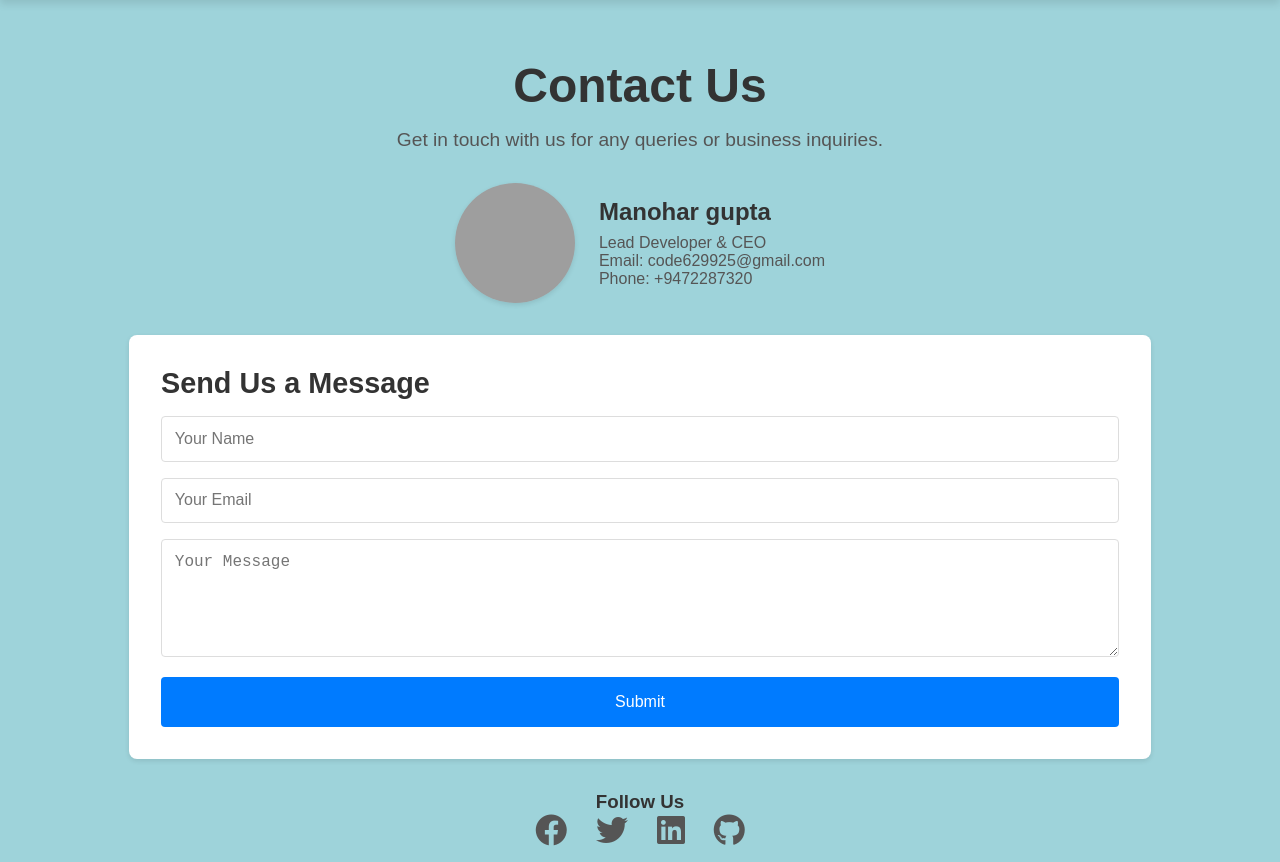
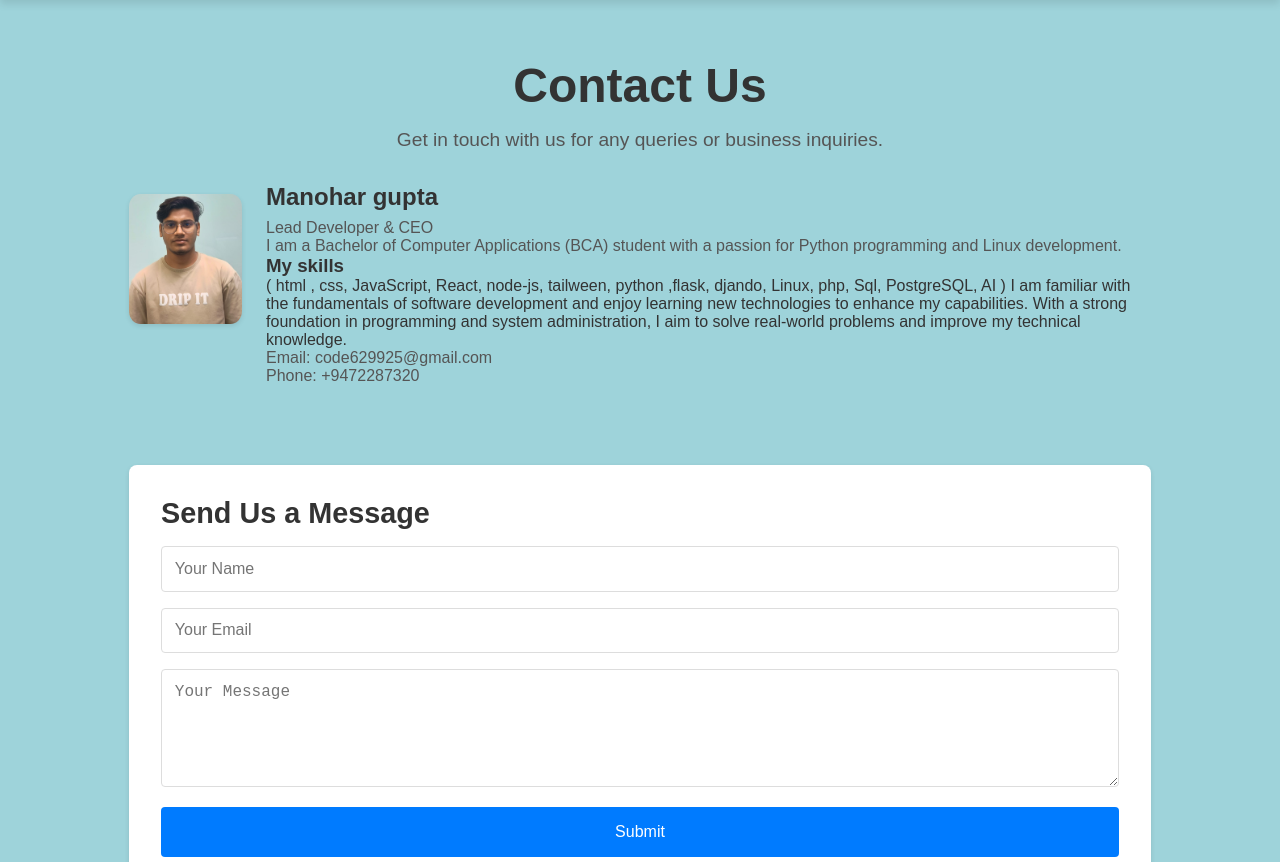
Before and after one commit to manohar6299/render-flask, a Flask app: page /contact in a window 1280 px wide. Shown: the part 90-952 px from the top of the page. Run offline with Flask 3, Linux system fonts and the light colour scheme; a user stored in the database is signed in; grey boxes are pictures that could not be loaded.

Commit message:
manohar commit

```diff
--- a/app.py
+++ b/app.py
@@ -1,5 +1,9 @@
 from flask import Flask, request, render_template, redirect, session, url_for
-from flask_sqlalchemy import SQLAlchemy  # Import SQLAlchemy
+# from flask_sqlalchemy import SQLAlchemy # Import SQLAlchemy
+from flask_sqlalchemy import SQLAlchemy
+import os
+from dotenv import load_dotenv
+
 import bcrypt
 from itsdangerous import URLSafeTimedSerializer
 from flask_mail import Mail, Message
@@ -7,8 +11,13 @@ from functools import wraps
 from datetime import datetime
 from flask_cors import CORS
 
+
 app = Flask(__name__)
-app.config['SQLALCHEMY_DATABASE_URI'] = 'sqlite:///database.db'
+load_dotenv()
+
+# app.config['SQLALCHEMY_DATABASE_URI'] = os.environ.get('postgresql://manohar:Z5Y6y87JGnVqFmwcLnC1hSwA4PbPwwN5@dpg-csfsvrrtq21c73a89r3g-a/manohar')
+app.config['SQLALCHEMY_DATABASE_URI'] = 'postgresql://manohar:Z5Y6y87JGnVqFmwcLnC1hSwA4PbPwwN5@dpg-csfsvrrtq21c73a89r3g-a.oregon-postgres.render.com/manohar'
+app.config['ADMIN_KEY'] = os.getenv('ADMIN_KEY')
 app.config['MAIL_SERVER'] = 'smtp.gmail.com'
 app.config['MAIL_PORT'] = 587
 app.config['MAIL_USE_TLS'] = True
@@ -141,6 +150,10 @@ def register():
         email = request.form['email']
         password = request.form['password']
         is_admin = request.form.get('is_admin') == 'on'  # Checkbox for admin
+        admin_key = request.form.get('admin_key')
+
+        if is_admin and admin_key != app.config['ADMIN_KEY']:
+            return render_template('register.html', error='Invalid admin key.')
 
         existing_user = Users.query.filter_by(email=email).first()
         if existing_user:
--- a/templates/contact.html
+++ b/templates/contact.html
@@ -1,12 +1,9 @@
-{% extends 'navbar.html' %}
-{% set title = "Contact Us" %}
-
-{% block content %}
+{% extends 'navbar.html' %} {% set title = "Contact Us" %} {% block content %}
 <!DOCTYPE html>
 <html lang="en">
     <head>
-    <meta charset="UTF-8">
-    <meta name="viewport" content="width=device-width, initial-scale=1.0">
+        <meta charset="UTF-8" />
+        <meta name="viewport" content="width=device-width, initial-scale=1.0" />
         <title>Contact Us</title>
         <style>
             /* Global Styling */
@@ -46,19 +43,20 @@
         .profile-section {
         display: flex;
         align-items: center;
-            margin-bottom: 2rem;
+        margin-bottom: 5rem;
         gap: 1.5rem;
         justify-content: center; /* Center profile section */
     }
 
     .profile-pic {
         width: 120px;
-            height: 120px;
-            border-radius: 50%;
+        height: 130px;
+        border-radius: 10%;
+        margin-bottom: 10px;
         object-fit: cover;
         box-shadow: 0 2px 5px rgba(0, 0, 0, 0.1);
+        margin-top: -40px; /* Move the profile picture slightly up */
     }
-
             .profile-info h2 {
                 font-size: 1.5rem;
                 margin-bottom: 0.5rem;
@@ -134,6 +132,7 @@
                 .profile-pic {
                     width: 80px;
                     height: 80px;
+                    margin-bottom: 10px;
                 }
 
                 .contact-form h2 {
@@ -197,11 +196,6 @@
                     font-size: 1rem;
                 }
             }
-
-
-
-
-
         </style>
     </head>
     <body>
@@ -211,10 +205,17 @@
 
             <!-- Profile Section -->
             <div class="profile-section">
-            <img src="https://images.pexels.com/photos/546819/pexels-photo-546819.jpeg?auto=compress&cs=tinysrgb&w=1260&h=750&dpr=2" alt="Profile Picture" class="profile-pic">
+                <img src="{{ url_for('static', filename='images/manohar-img.jpg') }}" alt="Profile Picture" class="profile-pic" />
+
                 <div class="profile-info">
                     <h2>Manohar gupta</h2>
                     <p>Lead Developer & CEO</p>
+                    <p> I am a Bachelor of Computer Applications (BCA) student with a passion for
+                        Python programming and Linux development. <h3>My skills</h3>    (  html , css, JavaScript,
+                        React, node-js, tailween, python ,flask, djando, Linux, php, Sql, PostgreSQL, AI   )
+                          I am familiar with the fundamentals of software development and enjoy learning
+                          new technologies to enhance my capabilities. With a strong foundation in programming
+                          and system administration, I aim to solve real-world problems and improve my technical knowledge.</p>
                     <p>Email: code629925@gmail.com</p>
                     <p>Phone: +9472287320</p>
                 </div>
@@ -224,8 +225,8 @@
             <div class="contact-form">
                 <h2>Send Us a Message</h2>
                 <form action="/contact" method="POST">
-                <input type="text" name="username" placeholder="Your Name" required>
-                <input type="email" name="email" placeholder="Your Email" required>
+                    <input type="text" name="username" placeholder="Your Name" required />
+                    <input type="email" name="email" placeholder="Your Email" required />
                     <textarea name="message" rows="5" placeholder="Your Message" required></textarea>
                     <button type="submit">Submit</button>
                 </form>
@@ -240,10 +241,10 @@
                 <a href="https://twitter.com" target="_blank" title="Twitter">
                     <i class="fab fa-twitter"></i>
                 </a>
-            <a href="https://linkedin.com" target="_blank" title="LinkedIn">
+                <a href="https://www.linkedin.com/in/manohar-gupta-b484b7252/" target="_blank" title="LinkedIn">
                     <i class="fab fa-linkedin"></i>
                 </a>
-            <a href="https://github.com" target="_blank" title="GitHub">
+                <a href="https://github.com/manohar6299/react-project" target="_blank" title="GitHub">
                     <i class="fab fa-github"></i>
                 </a>
             </div>
@@ -252,20 +253,26 @@
         <!-- FontAwesome CDN -->
         <!-- FontAwesome Icons -->
         <!-- FontAwesome CDN -->
-<link rel="stylesheet" href="https://cdnjs.cloudflare.com/ajax/libs/font-awesome/6.0.0-beta3/css/all.min.css">
-
+        <link rel="stylesheet" href="https://cdnjs.cloudflare.com/ajax/libs/font-awesome/6.0.0-beta3/css/all.min.css" />
 
         <section class="contact">
             <h2>Contact Us</h2>
             <p class="contact-info">Phone: +9472287320</p>
-    <p class="contact-info">Email: <a href="mailto:info@webservices.com">info@webservices.com</a></p>
-    <p class="contact-info">Visit Us: 123 Web St, mayur Bihar Delhi, 11090</p>
+            <p class="contact-info">
+                Email: <a href="mailto:code629925@gmail.com">Aura Emanating Teknology Pvt Ltd</a>
+            </p>
+            <p class="contact-info">Visit Us: 123 Web St, mayur Bihar Delhi, 110091</p>
 
             <!-- Map Section -->
-    <div class="map">
+            <div class="map" style="width: 100%; height: 400px">
                 <iframe
-            src="https://www.google.com/maps/embed?pb=!1m18!1m12!1m3!1d3151.8354345092067!2d144.95592331561698!3d-37.81720997975154!2m3!1f0!2f0!3f0!3m2!1i1024!2i768!4f13.1!3m3!1m2!1s0x6ad65d43f3fbd4af%3A0x5045675218ce840!2sMelbourne%20VIC!5e0!3m2!1sen!2sau!4v1634599092493!5m2!1sen!2sau"
-            width="100%" height="100%" style="border:0;" allowfullscreen="" loading="lazy">
+                    src="https://www.google.com/maps/embed?pb=!1m18!1m12!1m3!1d3502.335635315216!2d77.29838867409374!3d28.619701184665818!2m3!1f0!2f0!3f0!3m2!1i1024!2i768!4f13.1!3m3!1m2!1s0x390ce4ba7ecc29d7%3A0x33a544c821e1586d!2sAura%20Emanating%20Teknology%20Pvt%20Ltd.!5e0!3m2!1sen!2sin!4v1731490103210!5m2!1sen!2sin"
+                    height="100%"
+                    width="100%"
+                    style="border: 0"
+                    allowfullscreen=""
+                    loading="lazy"
+                >
                 </iframe>
             </div>
         </section>
@@ -274,9 +281,6 @@
         <footer>
             <p>&copy; 2024 Web Services Provider Manohar. All Rights Reserved.</p>
         </footer>
-
-
-
     </body>
 </html>
 {% endblock %}
--- a/templates/register.html
+++ b/templates/register.html
@@ -108,7 +108,11 @@
 
             <label for="password">Password:</label>
             <input type="password" id="password" name="password" required>
-            <label>
+
+            <label for="admin_key">Admin Key:</label>
+             <input type="password" id="admin_key" name="admin_key" placeholder="Enter Admin Key (only if registering as admin)">
+
+              <label>
                 <input type="checkbox" name="is_admin"> Register as Admin
             </label>
 
```
Also changed, not shown: templates/about.html (+18 -5 lines), templates/home.html (+10 -5 lines), templates/services.html (+52 -7 lines), instance/database.db (deleted), static/images/manohar-img.jpg (added), 1 other file. Lines whose indentation alone changed are shown as unchanged.
